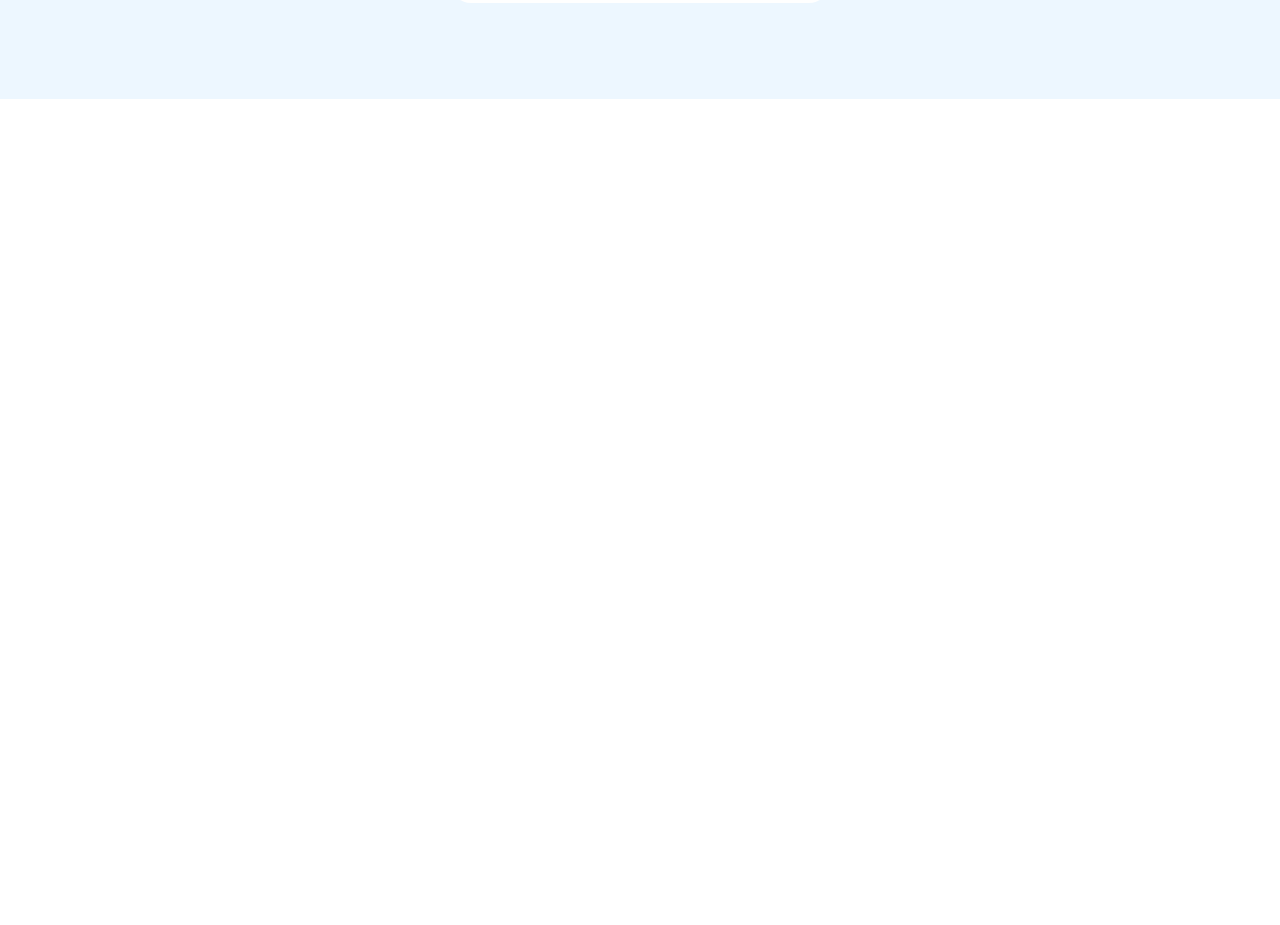
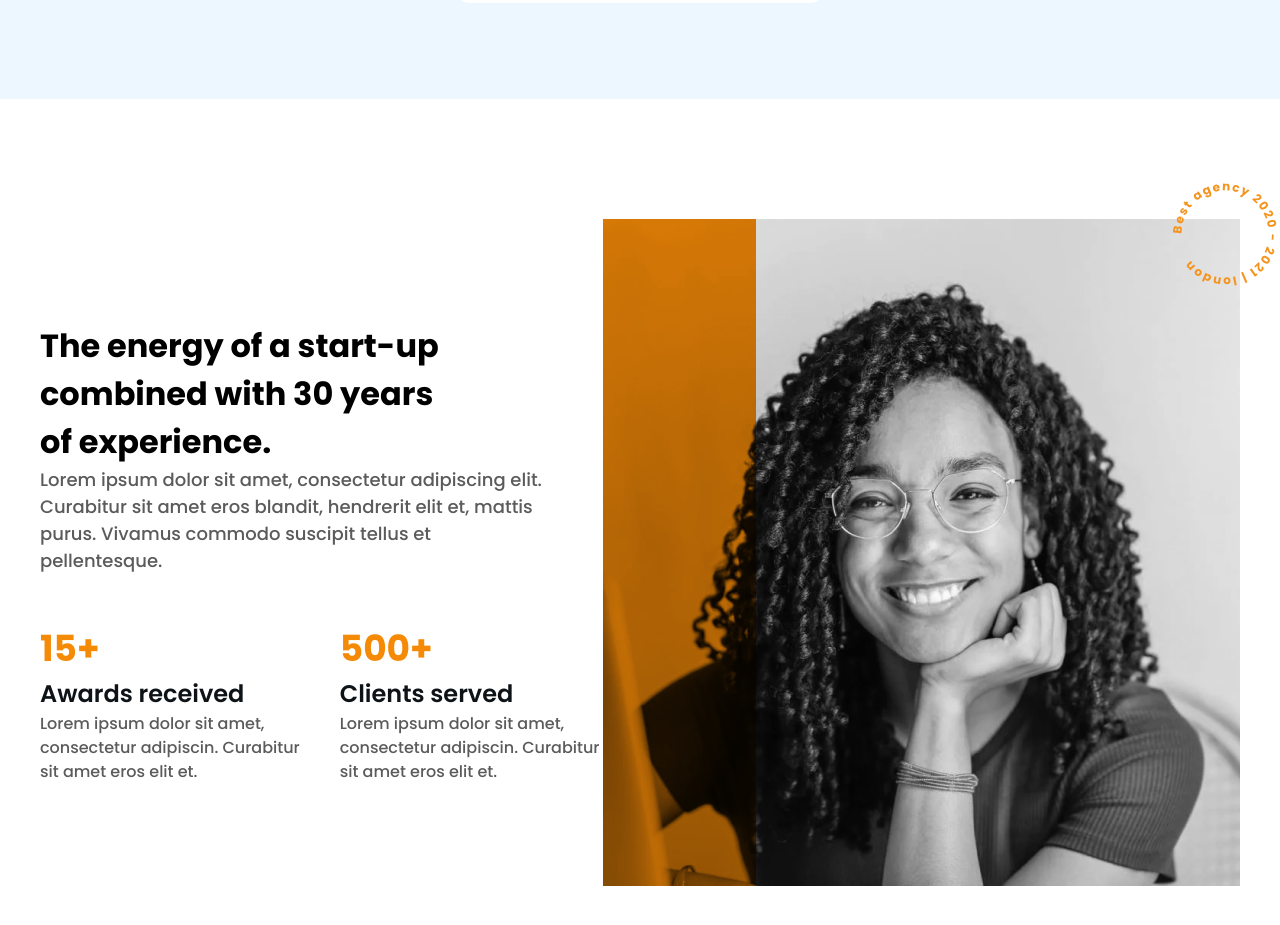
Before and after one commit to Duclaux/finsweet-website-agency, a React (Vite) app: page / in a window 1280 px wide. Shown: the part 2145-3070 px from the top of the page. Before the commit the page ends 2244 px from the top, so only its background shows below. Built offline with nearby package versions, Linux system fonts and the light colour scheme.

Commit message:
Implement home experience block

```diff
--- /dev/null
+++ b/src/components/CircularBadge.tsx
@@ -0,0 +1,21 @@
+function CircularBadge({ text }: { text: string }) {
+  const radius = 58;
+  return (
+    <svg viewBox="0 0 200 200" width="150" height="150">
+      <defs>
+        <path
+          id="circlePath"
+          d={`M 100, 100 m -${radius}, 0 a ${radius},${radius} 0 1,1 ${radius * 2},0 a ${radius},${radius} 0 1,1 -${radius * 2},0`}
+        />
+      </defs>
+
+      <text fill="#F5941D" fontSize="16" fontWeight="bold" letterSpacing="2">
+        <textPath href="#circlePath" startOffset="0%">
+          {text}
+        </textPath>
+      </text>
+    </svg>
+  );
+}
+
+export default CircularBadge;
--- /dev/null
+++ b/src/components/home/Exepiency.tsx
@@ -0,0 +1,70 @@
+import CircularBadge from "../CircularBadge";
+import Container from "../Container";
+
+function Exepiency() {
+  return (
+    <div className="py-30">
+      <Container>
+        <div className="flex flex-col-reverse xl:flex-row items-center justify-between">
+          <div>
+            <h1 className="text-h1">
+              The energy of a start-up
+              <br />
+              combined with 30 years
+              <br />
+              of experience.
+            </h1>
+            <p className="text-[12px] xl:text-[18px] font-medium text-[#5B5B5B]">
+              Lorem ipsum dolor sit amet, consectetur adipiscing elit.
+              <br />
+              Curabitur sit amet eros blandit, hendrerit elit et, mattis
+              <br />
+              purus. Vivamus commodo suscipit tellus et
+              <br />
+              pellentesque.
+            </p>
+
+            <div className="mt-12 flex items-center justify-between space-x-10">
+              <div>
+                <p className="text-[26px] xl:text-[36px] font-bold text-[#F58A07]">15+</p>
+                <h3 className="text-[18px] xl:text-[24px] font-semibold text-[#0D1317]">
+                  Awards received
+                </h3>
+                <p className="text-[14px] xl:text-[16px] font-medium text-[#5B5B5B]">
+                  Lorem ipsum dolor sit amet,
+                  <br />
+                  consectetur adipiscin. Curabitur
+                  <br />
+                  sit amet eros elit et.
+                </p>
+              </div>
+
+              <div>
+                <p className="text-[26px] xl:text-[36px] font-bold text-[#F58A07]">500+</p>
+                <h3 className="text-[18px] xl:text-[24px] font-semibold text-[#0D1317]">
+                  Clients served
+                </h3>
+                <p className="text-[16px] font-medium text-[#5B5B5B]">
+                  Lorem ipsum dolor sit amet,
+                  <br />
+                  consectetur adipiscin. Curabitur
+                  <br />
+                  sit amet eros elit et.
+                </p>
+              </div>
+            </div>
+          </div>
+
+          <div className="relative">
+            <img src="../src/assets/images/exp-image.png" alt="" />
+            <div className="absolute -top-15 -right-15 hidden xl:flex">
+                <CircularBadge text="Best agency 2020 - 2021 | london" />
+            </div>
+          </div>
+        </div>
+      </Container>
+    </div>
+  );
+}
+
+export default Exepiency;
--- a/src/pages/Home.tsx
+++ b/src/pages/Home.tsx
@@ -1,4 +1,5 @@
 import BlogCards from "../components/home/BlogCards"
+import Exepiency from "../components/home/Exepiency"
 import HomeHeader from "../components/home/HomeHeader"
 import Solutions from "../components/home/Solutions"
 
@@ -8,6 +9,7 @@ function Home() {
       <HomeHeader />
       <BlogCards />
       <Solutions />
+      <Exepiency />
     </>
   )
 }
```
Also changed, not shown: src/assets/images/exp-image.png (added).
